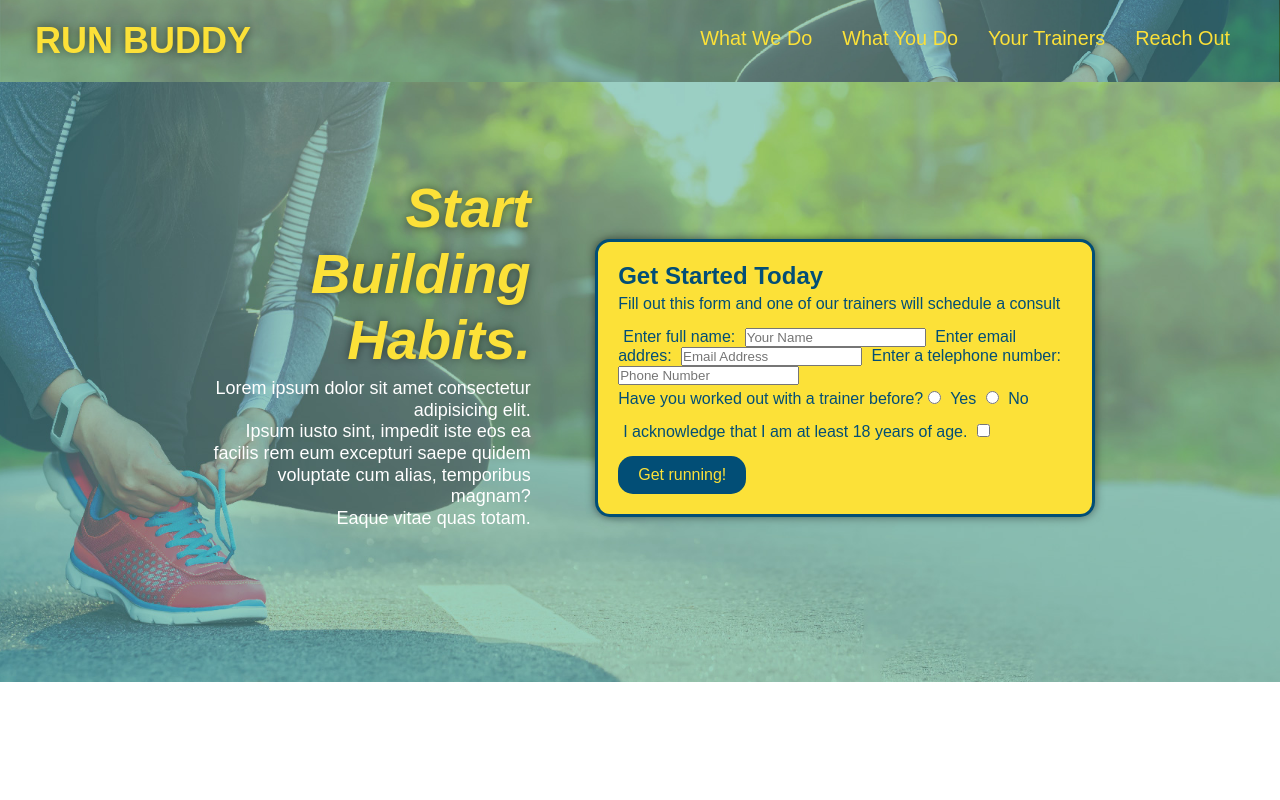
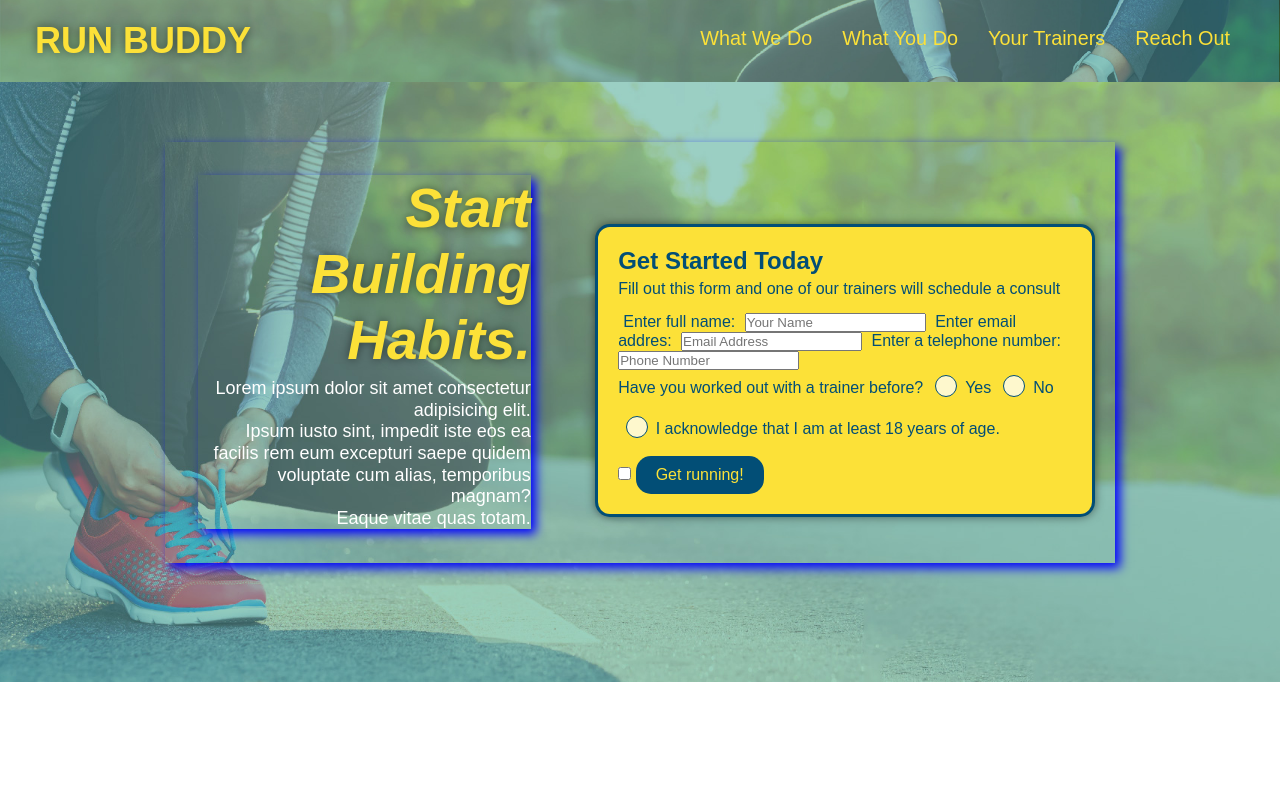
Before and after one commit to brendasosa0721/Run-Buddy-Lastest-Version, a plain HTML site: page index.html in a window 1280 px wide. Shown: the top 800 px of the page. Drawn offline with Linux system fonts and the light colour scheme.

Commit message:
final css touches

```diff
--- a/assets/css/style.css
+++ b/assets/css/style.css
@@ -1,3 +1,10 @@
+:root {
+  --primary-color: #fce138;
+  --secondary-color: #024e76;
+  --tertiary-color: #39a6b2;
+}
+
+
 *{
     margin: 0;
     padding: 0;
@@ -25,6 +32,7 @@ header {
     background-attachment: fixed;
     background-position: 80%;
     position: relative;
+    z-index: 9999;
 }
 header h1{
     font-weight: bold;
@@ -74,7 +82,7 @@ section{
     background-attachment: fixed;
     background-position: 80%;
 }
-/* Hero Style End*/
+
 
 /* Style the form and Input Fields*/
 
@@ -161,6 +169,65 @@ section{
     font-size: 16px;
     border-radius: 15px;
   }
+
+  .checkbox-wrapper input, .radio-wrapper input{
+  opacity: 0;
+  }
+
+  .checkbox-wrapper label, .radio-wrapper label{
+    position: relative;
+    left: 10px;
+    margin: 10px;
+    line-height: 1.6;
+  }
+
+  .checkbox-wrapper label::before, .radio-wrapper label::before {
+    content: "";
+    height: 20px;
+    width: 20px;
+    background: rgba(255, 255, 255, 0.75);
+    border: 1px solid #024e76;
+    position: absolute;
+    top: -4px;
+    left: -30px;
+    border-radius: 50%;
+  }
+
+  .radio-wrapper label::after {
+    content: "";
+    width: 20px;
+    height: 20px;
+    border-radius: 50%;
+    background: #024e76;
+    position: absolute;
+    left: -29px;
+    top: -3px;
+  }
+
+  .checkbox-wrapper label::after {
+    content: "";
+    height: 6px;
+    width: 14px;
+    border-left: 2px solid #024e76;
+    border-bottom: 2px solid #024e76;
+    position: absolute;
+    left: -26px;
+    top: 1px;
+    transform: rotate(-58deg);
+    background-image: radial-gradient(circle, #39a6b2, #024e76);
+  }
+
+  .checkbox-wrapper input + label::after,
+.radio-wrapper input + label::after {
+  content: none;
+}
+
+.checkbox-wrapper input:checked + label::after,
+.radio-wrapper input:checked + label::after {
+  content: "";
+}
+
+
   /* HERO STYLES END*/
 
 /*STEPS SESSION*/
@@ -576,3 +643,11 @@ footer a {
 }
 
 /*END OF MEDIA QUERIES STYLE*/
+
+/* Using CSS Variables to Optimize the page*/
+
+div {
+  --favorite-color: blue;
+  color: var(--favorite-color);
+  box-shadow: 5px 5px 10px var(--favorite-color);
+}
--- a/index.html
+++ b/index.html
@@ -59,19 +59,25 @@
                     <input type="text" placeholder="Email Address" name="email" id="email" class="form-input"/>
                     <label for="phone">Enter a telephone number:</label>
                     <input type="text" placeholder="Phone Number" name="phone" id="phone" class="form-input"/>
+                 <!-- restructure the hero session-->
                     <p>
                         Have you worked out with a trainer before?
-                        <input type="radio" name="trainer-confirm" id="trainer -yes" />
-                        <label for="trainer-yes">Yes</label>
-                        <input type="radio" name="trainer-confirm" id="trainer-no" />
-                        <label for="trainer-no">No</label>
+                        <span class="radio-wrapper">
+                          <input type="radio" name="trainer-confirm" id="trainer-yes" />
+                          <label for="trainer-yes">Yes</label>
+                        </span>
+                        <span class="radio-wrapper">
+                          <input type="radio" name="trainer-confirm" id="trainer-no" />
+                          <label for="trainer-no">No</label>
+                        </span>
+                      </p>
+                      <p>
+                        <span class="checkbox-wrapper">
+                          <input type="checkbox" name="age-confirm" id="checkbox" />
+                          <label for="checkbox">I acknowledge that I am at least 18 years of age.</label>
+                        </span>
                     </p>
-                    <p>
-                        <label for="checkbox">
-                            I acknowledge that I am at least 18 years of age.
-                        </label>
-                        <input type="checkbox" name="age-confirm" id="checkbox"/>
-                    </p>
+                    <input type="checkbox" name="age-confirm" id="checkbox"/>
                     <button type="submit">
                         Get running!
                     </button>
```
